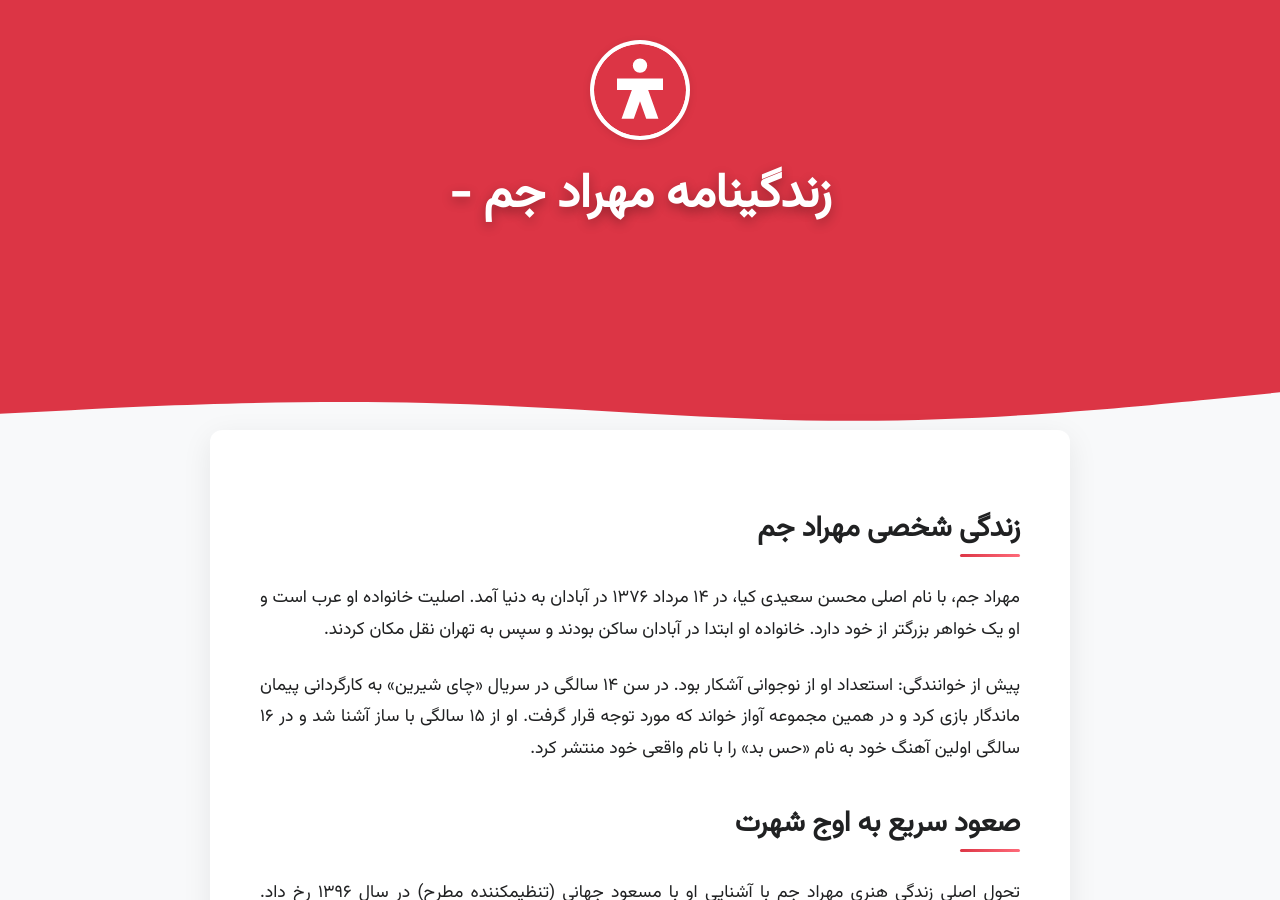
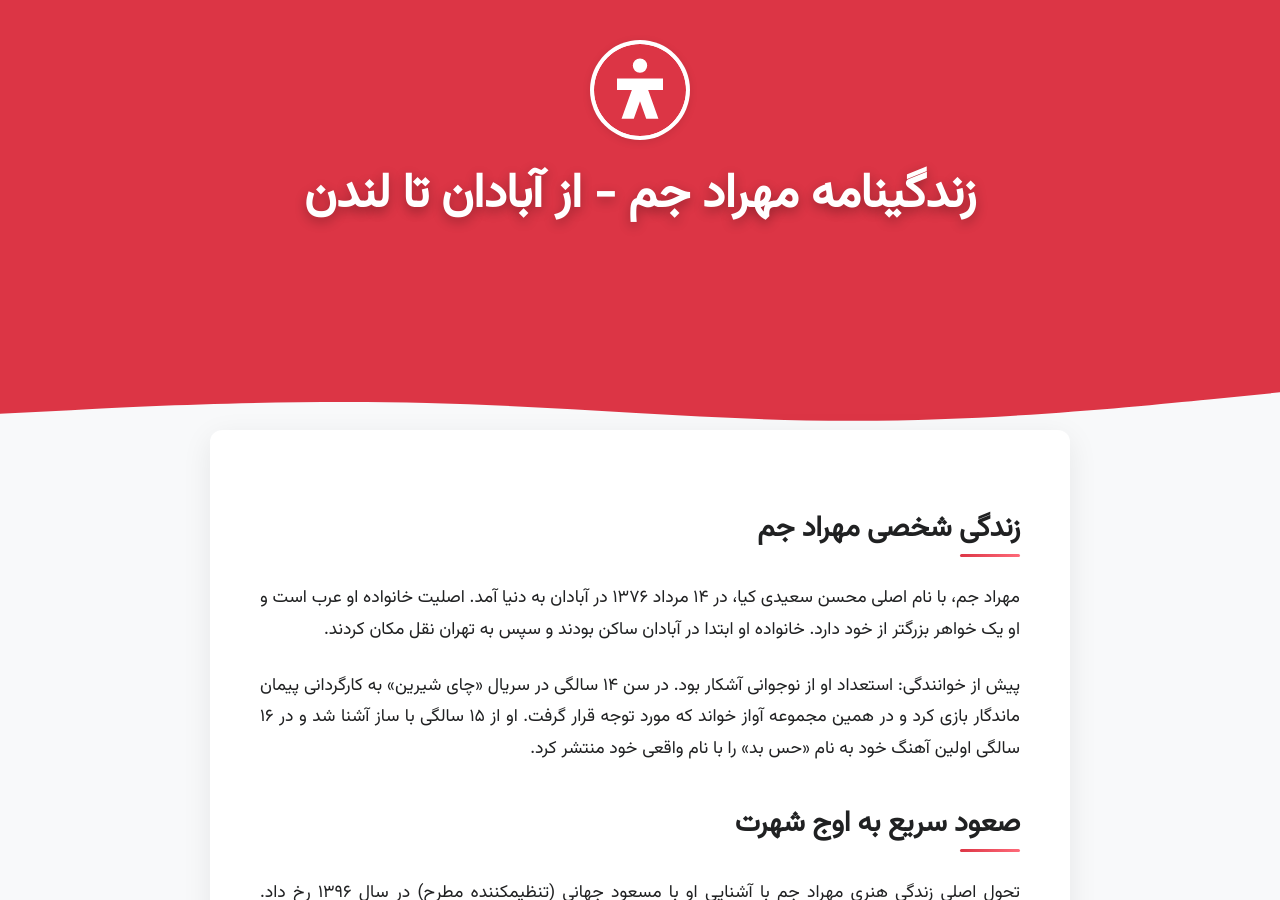
Before and after one commit to darkblog/darkblog.github.io, a Jekyll site: the page built from _posts/2025-9-9-mehrad-jam.md, in a window 1280 px wide and 900 px high. Built offline with Jekyll 4.4.1, drawn with Linux system fonts in a browser that asks for light colours.

Commit message:
Update 2025-9-9-mehrad-jam.md

```diff
--- a/_posts/2025-9-9-mehrad-jam.md
+++ b/_posts/2025-9-9-mehrad-jam.md
@@ -1,7 +1,7 @@
 ---
 layout: post
 permalink: /biography/mehrad-jam
-title: زندگینامه مهراد جم -
+title: زندگینامه مهراد جم - از آبادان تا لندن
 ---
 
 ## زندگی شخصی مهراد جم
```
